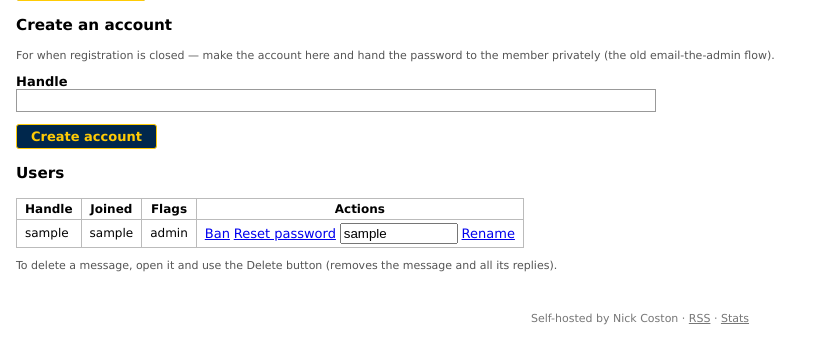
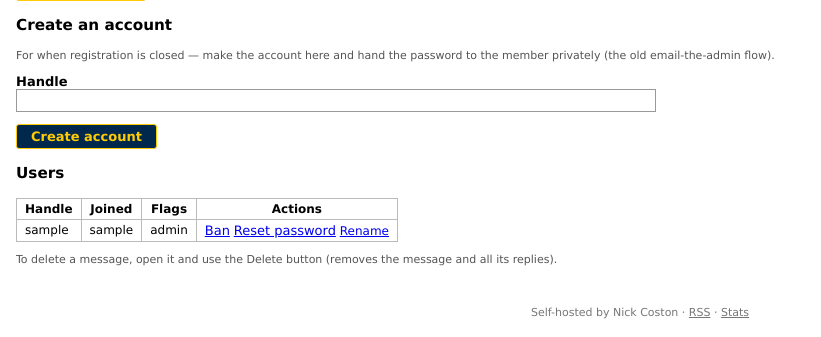
Before and after one commit to nccoston/nccoston, a Flask app: page /admin in a window 1280 px wide. Shown: the part 995-1332 px from the top of the page, without its empty margins (0-821 px from the left). Run offline with Flask 3, Linux system fonts and the light colour scheme; the visitor is signed in with stand-in values (Sample User, id 1); data comes from the database, SQL or seed files in the repository; data that the repository does not hold is empty; some libraries are stand-ins or nearby versions.

Commit message:
Tuck the rename control behind a click in the user table
The per-row text box made the 350-row user table noisy; it now sits in
a details element behind a link-styled Rename toggle.

Co-Authored-By: Claude Fable 5 <noreply@anthropic.com>
Claude-Session: https://claude.ai/code/session_012XzE7eiEGXtTQMTaw8mBY6

```diff
--- a/victors-board/app/static/style.css
+++ b/victors-board/app/static/style.css
@@ -155,6 +155,16 @@ table.admin-table td, table.admin-table th {
   font-size: 12px;
 }
 .inline-form { display: inline; }
+/* rename tucks behind a link-looking summary in the admin user table */
+.rename-details { display: inline; }
+.rename-details summary {
+  display: inline;
+  cursor: pointer;
+  color: var(--link);
+  text-decoration: underline;
+  list-style: none;
+}
+.rename-details summary::-webkit-details-marker { display: none; }
 /* inline actions read as links, matching Edit Post / Back to the board */
 .inline-form button {
   background: none;
--- a/victors-board/app/templates/admin.html
+++ b/victors-board/app/templates/admin.html
@@ -107,13 +107,16 @@
           <input type="hidden" name="user_id" value="{{ u['id'] }}">
           <button type="submit">Reset password</button>
         </form>
+        <details class="rename-details">
+          <summary>Rename</summary>
           <form class="inline-form" method="post">
             <input type="hidden" name="action" value="rename">
             <input type="hidden" name="user_id" value="{{ u['id'] }}">
             <input type="text" name="new_handle" value="{{ u['handle'] }}"
                    maxlength="30" style="width:110px">
-          <button type="submit">Rename</button>
+            <button type="submit">Save</button>
           </form>
+        </details>
         {% if not u['is_admin'] %}
         <form class="inline-form" method="post"
               onsubmit="return confirm('Delete account {{ u['handle'] }}? Their posts stay; the handle frees up.')">
```
Lines whose indentation alone changed are shown as unchanged.
